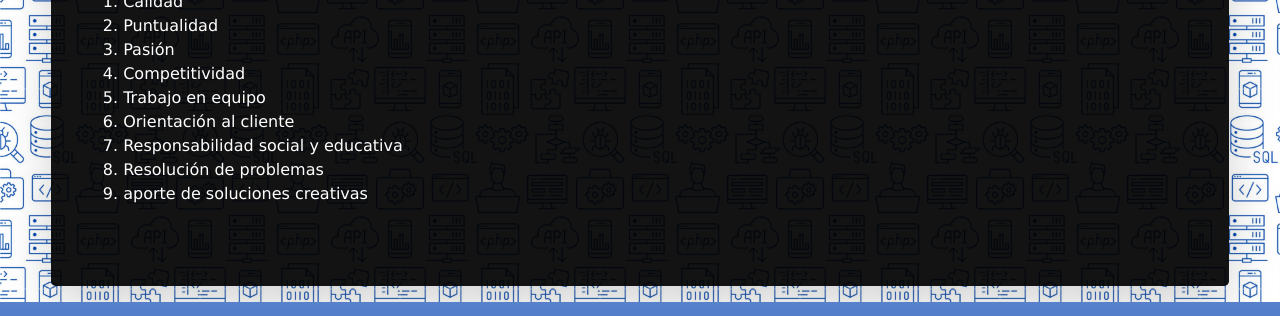
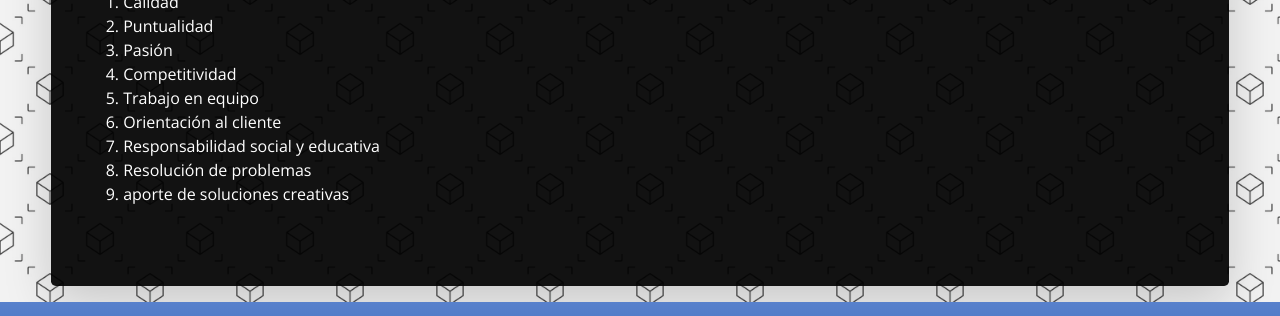
Before and after one commit to Nic-ARTeam/Nic-ARTeamPage, a plain HTML site: page MyV.html in a window 1280 px wide. Shown: the part 511-827 px from the top of the page. Drawn offline with nearby package versions, Linux system fonts and the light colour scheme.

Commit message:
version inicial de pagina web 2

```diff
--- a/styles/MyVstyle.css
+++ b/styles/MyVstyle.css
@@ -1,8 +1,10 @@
 /* Scss Document */
-body {
-  background-image: url("../images/pattern.jpg");
-  background-size: 200px;
-  font-family: 'Lucida Sans', 'Lucida Sans Regular', 'Lucida Grande', 'Lucida Sans Unicode', Geneva, Verdana, sans-serif; }
+body
+{
+	background-image: url("../images/pattern.png");
+	background-size: 400px;
+	font-family: "Open Sans", sans-serif;
+}
 
 /*ejemplo de extend en scss (ver MyVstyle.scss)*/
 h1, h2, h3 {
--- a/styles/contactStyle.css
+++ b/styles/contactStyle.css
@@ -1,9 +1,9 @@
 /* Scss Document */
 body
 {
-	background-image: url("../images/pattern.jpg");
-	background-size: 200px;
-	font-family:'Lucida Sans', 'Lucida Sans Regular', 'Lucida Grande', 'Lucida Sans Unicode', Geneva, Verdana, sans-serif;
+	background-image: url("../images/pattern.png");
+	background-size: 400px;
+	font-family: "Open Sans", sans-serif;
 }
 
 h1,h2,h3
--- a/styles/projectsStyle.css
+++ b/styles/projectsStyle.css
@@ -1,9 +1,9 @@
 /* Scss Document */
 body
 {
-	background-image: url("../images/pattern.jpg");
-	background-size: 200px;
-	font-family:'Lucida Sans', 'Lucida Sans Regular', 'Lucida Grande', 'Lucida Sans Unicode', Geneva, Verdana, sans-serif;
+	background-image: url("../images/pattern.png");
+	background-size: 400px;
+	font-family: "Open Sans", sans-serif;
 }
 
 h1,h2,h3
```
